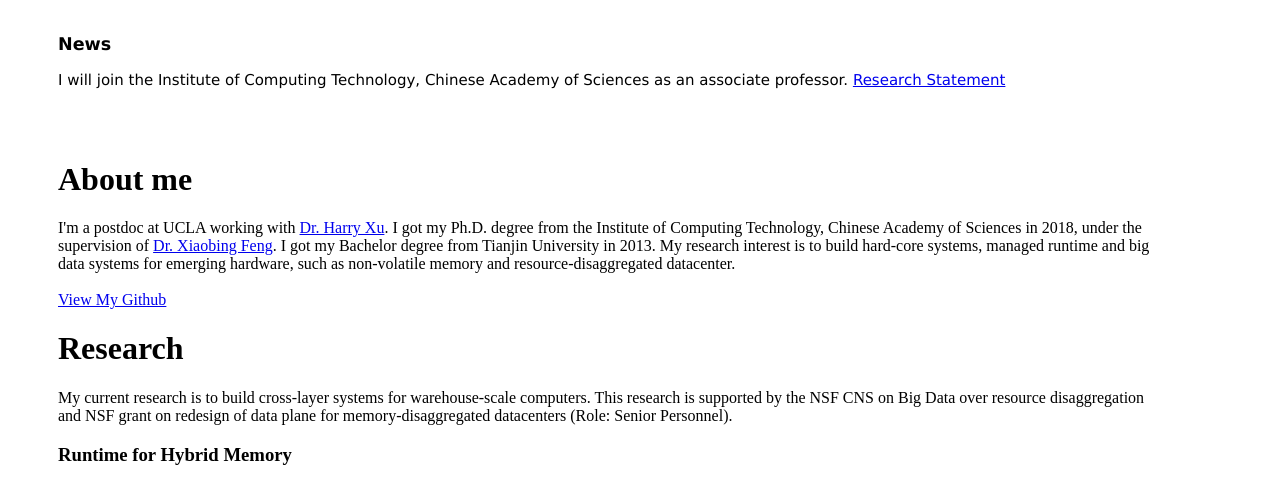
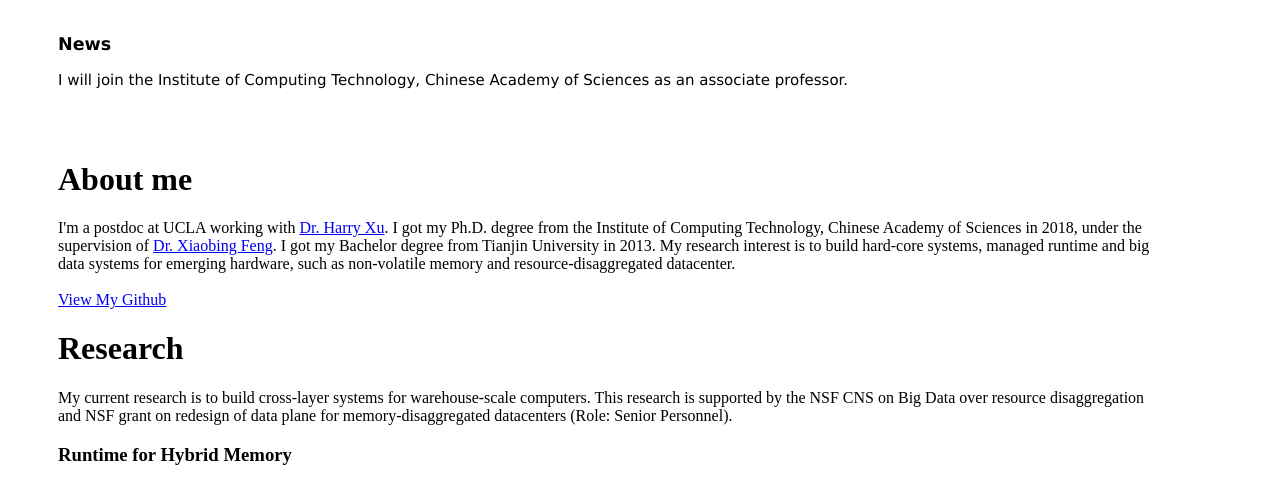
Before and after one commit to wangchenxi7/home, a plain HTML site: page index.html in a window 1280 px wide. Shown: the part 254-738 px from the top of the page. Drawn offline with Linux system fonts and the light colour scheme.

Commit message:
remove research statement

```diff
--- a/index.html
+++ b/index.html
@@ -123,7 +123,7 @@ service {
 		<!--I am on the job market this year (2021-2022). Please feel free to contact me if you are hiring! -->
 		<!-- <a href="files/CV.pdf">CV</a>,-->
 		I will join the Institute of Computing Technology, Chinese Academy of Sciences as an associate professor.
-		<a href="files/Research_Statement.pdf">Research Statement</a>
+		<!-- <a href="files/Research_Statement.pdf">Research Statement</a> -->
 		<!-- <a href="files/Teaching_Statement.pdf">Teaching Statement</a> -->
 
 	 <!-- </strong> -->
```
